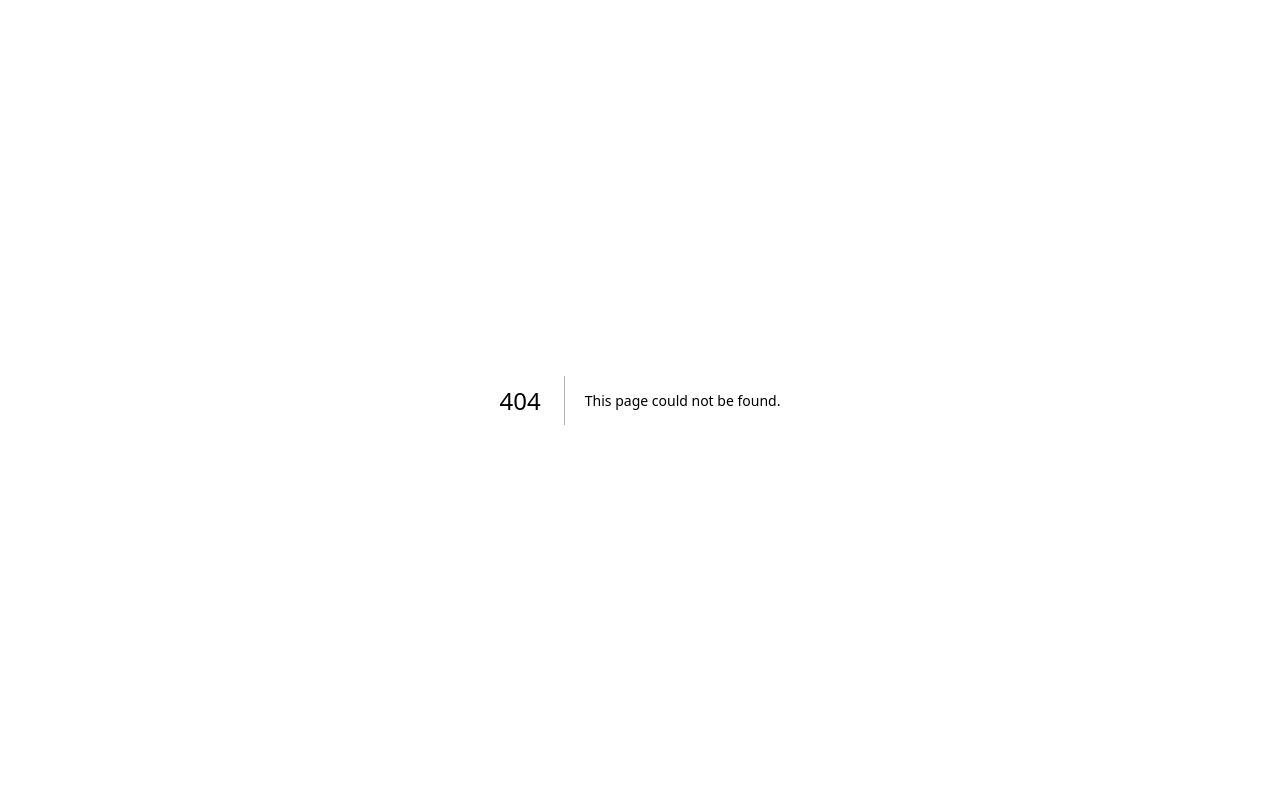
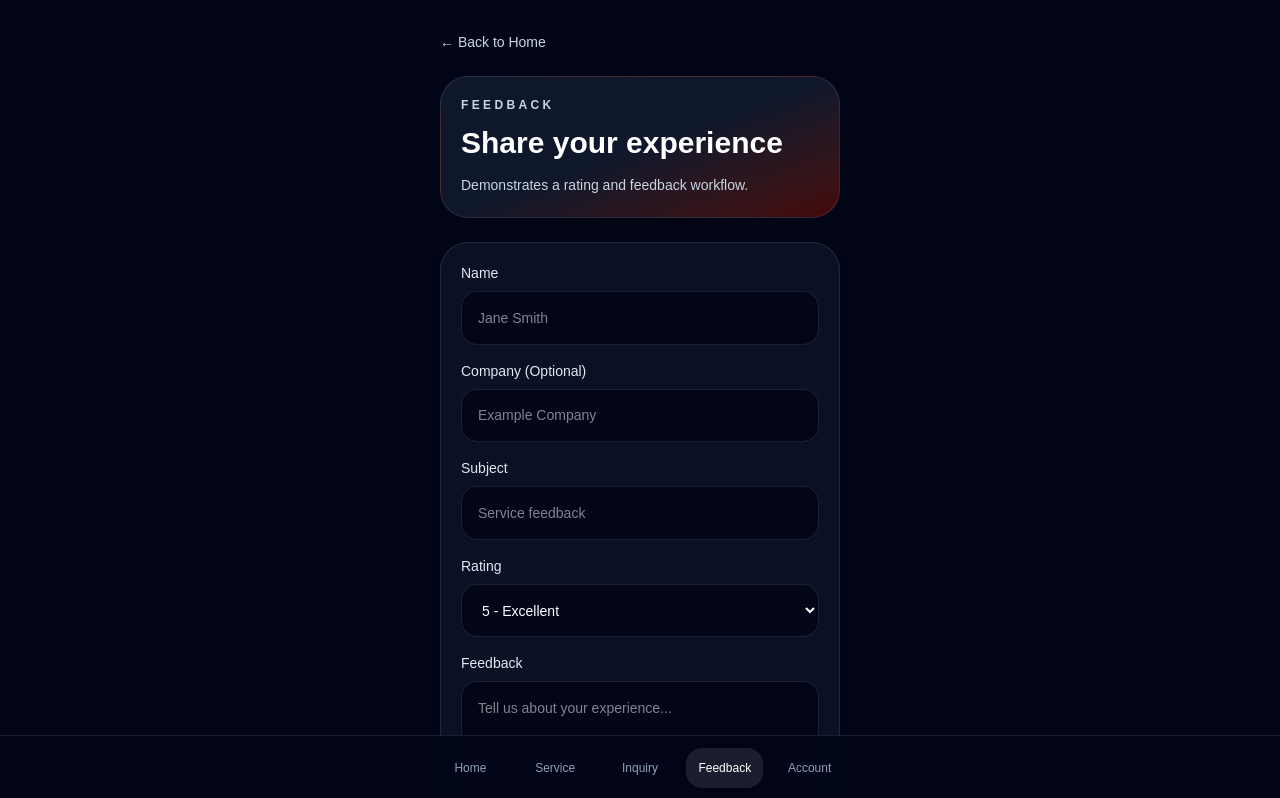
Before and after one commit to ZXR0-boop/client-service-portal-demo, a Next.js app: page /feedback in a window 1280 px wide. Before the commit this address had no page. Shown: the top 798 px of the page. Built offline with nearby package versions, Linux system fonts and the light colour scheme.

Commit message:
Add app/feedback/page.js

```diff
--- /dev/null
+++ b/app/feedback/page.js
@@ -0,0 +1,42 @@
+"use client";
+
+import { useState } from "react";
+import { FormCard, FormPageShell, SelectField, StatusMessage, SubmitButton, TextAreaField, TextField } from "../components/portal-form-ui";
+
+const ratings = ["5 - Excellent", "4 - Good", "3 - Fair", "2 - Poor", "1 - Very Poor"];
+
+export default function FeedbackPage() {
+  const [form, setForm] = useState({ name: "", company: "", subject: "", rating: ratings[0], feedback: "" });
+  const [status, setStatus] = useState("");
+  const [errorMsg, setErrorMsg] = useState("");
+  const [loading, setLoading] = useState(false);
+
+  function set(key, value) { setForm((p) => ({ ...p, [key]: value })); }
+
+  async function submit(e) {
+    e.preventDefault(); setLoading(true); setStatus(""); setErrorMsg("");
+    try {
+      const r = await fetch("/api/contact", { method: "POST", headers: { "Content-Type": "application/json" }, body: JSON.stringify({ formType: "feedback", ...form }) });
+      const data = await r.json();
+      if (!r.ok) throw new Error(data.error);
+      setStatus("Feedback submitted.");
+    } catch {
+      setErrorMsg("Unable to send feedback.");
+    } finally { setLoading(false); }
+  }
+
+  return (
+    <FormPageShell badge="Feedback" title="Share your experience" description="Demonstrates a rating and feedback workflow." activeNav="feedback">
+      <FormCard><form onSubmit={submit} className="grid gap-4">
+        <TextField label="Name" value={form.name} onChange={(v) => set("name", v)} placeholder="Jane Smith" disabled={loading} />
+        <TextField label="Company (Optional)" value={form.company} onChange={(v) => set("company", v)} placeholder="Example Company" required={false} disabled={loading} />
+        <TextField label="Subject" value={form.subject} onChange={(v) => set("subject", v)} placeholder="Service feedback" disabled={loading} />
+        <SelectField label="Rating" value={form.rating} onChange={(v) => set("rating", v)} options={ratings} disabled={loading} />
+        <TextAreaField label="Feedback" value={form.feedback} onChange={(v) => set("feedback", v)} placeholder="Tell us about your experience..." disabled={loading} />
+        {status ? <StatusMessage title="Sent">{status}</StatusMessage> : null}
+        {errorMsg ? <StatusMessage kind="error" title="Error">{errorMsg}</StatusMessage> : null}
+        <SubmitButton loading={loading}>Submit Feedback</SubmitButton>
+      </form></FormCard>
+    </FormPageShell>
+  );
+}
```
